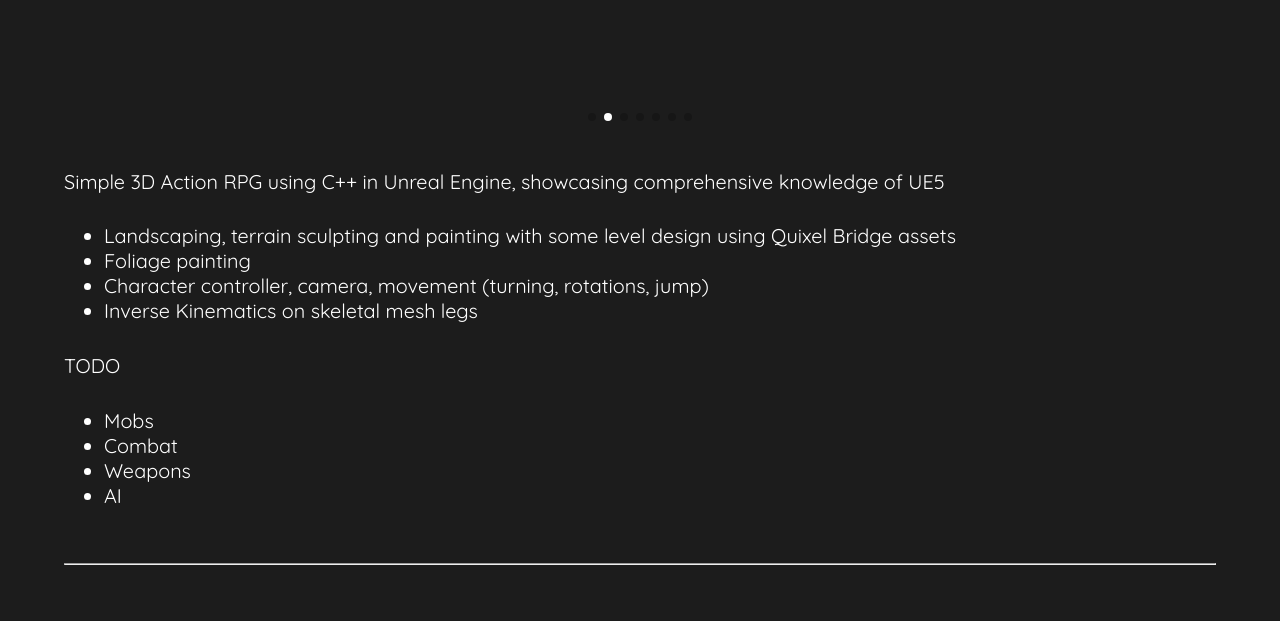
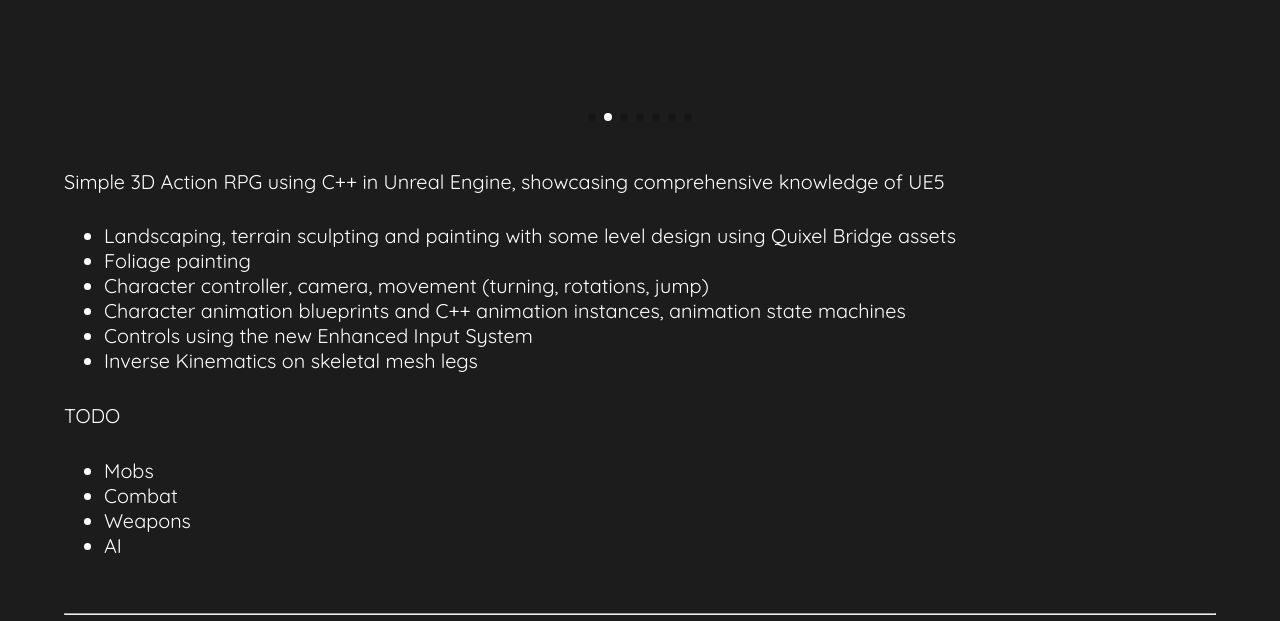
Before and after one commit to spoorn/spoorn.github.io, a plain HTML site: page showcase_ue5.html in a window 1280 px wide. Shown: the part 1402-2023 px from the top of the page. Drawn offline with nearby package versions, Linux system fonts and the light colour scheme.

Commit message:
update ue5 c++ list

```diff
--- a/showcase_ue5.html
+++ b/showcase_ue5.html
@@ -75,6 +75,8 @@
                     <li>Landscaping, terrain sculpting and painting with some level design using Quixel Bridge assets</li>
                     <li>Foliage painting</li>
                     <li>Character controller, camera, movement (turning, rotations, jump)</li>
+                    <li>Character animation blueprints and C++ animation instances, animation state machines</li>
+                    <li>Controls using the new Enhanced Input System</li>
                     <li>Inverse Kinematics on skeletal mesh legs</li>
                 </ul>
                 <p>TODO</p>
```
